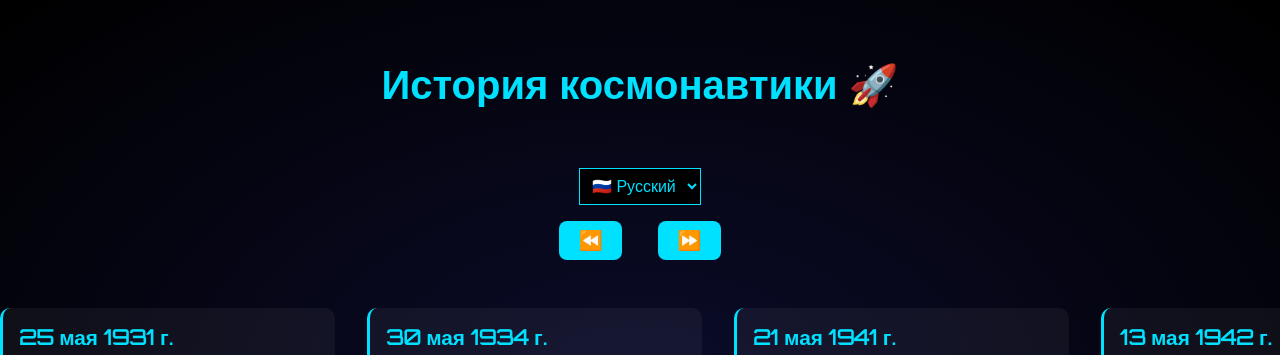
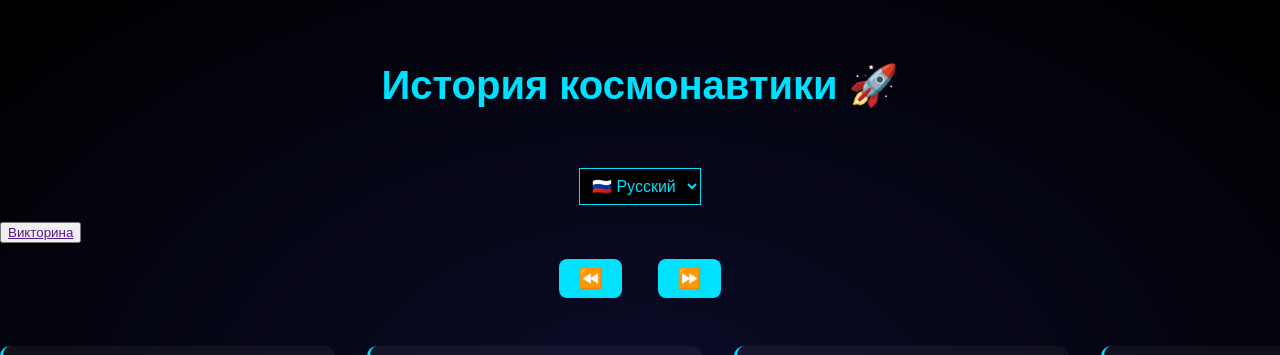
Before and after one commit to oklers/space-timeline, a plain HTML site: page index.html in a window 1280 px wide. Shown: the top 355 px of the page. Drawn offline with Linux system fonts and the light colour scheme.

Commit message:
Update index.html

```diff
--- a/index.html
+++ b/index.html
@@ -13,7 +13,9 @@
     <option value="ru">🇷🇺 Русский</option>
     <option value="en">🇺🇸 English</option>
   </select>
-
+    <button>
+      <a href="">Викторина</a>
+    </button>
   <div class="nav-buttons">
     <button id="scroll-left">⏪</button>
     <button id="scroll-right">⏩</button>
```
